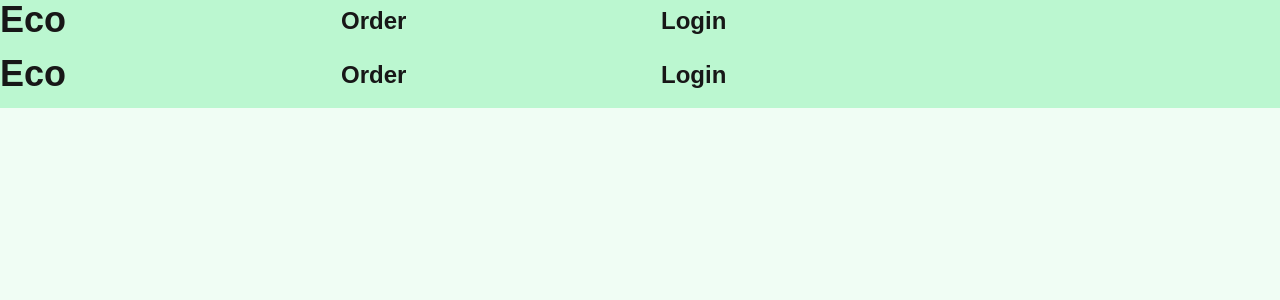
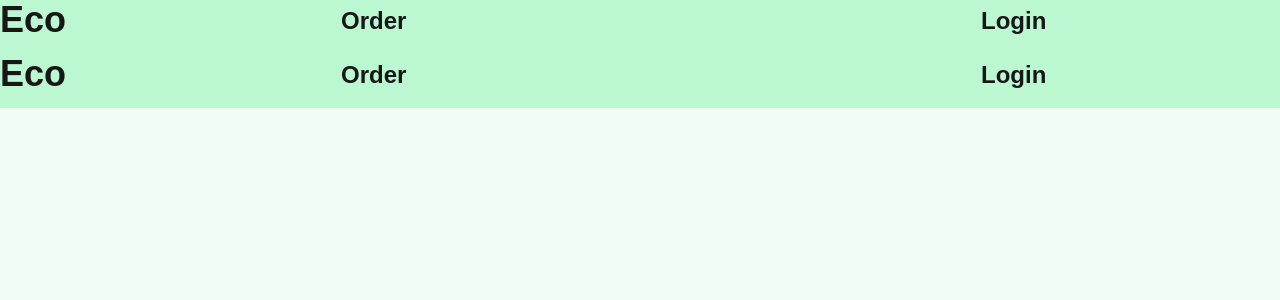
Before and after one commit to MingJ7/eco, a Next.js app: page /Components/NavBar in a window 1280 px wide. Shown: the top 300 px of the page. Built offline with nearby package versions, Linux system fonts and the light colour scheme.

Commit message:
remove margin for mobile

```diff
--- a/app/Components/NavBar/NavBar.tsx
+++ b/app/Components/NavBar/NavBar.tsx
@@ -3,14 +3,15 @@ import NavBarItem from './NavBarItem'
 
 export default function NavBar() {
   return (
-    <div className="mb-32 grid text-center lg:mb-0 lg:grid-cols-4 lg:text-left bg-green-200">
+    <div className="grid text-center grid-cols-1 lg:mb-0 lg:grid-cols-4 lg:text-left bg-green-200">
         <h1 className='text-4xl font-bold'>
           Eco
         </h1>
         <NavBarItem
-          url="/order"
+          url="/order/dish"
           header='Order'
         />
+        <div/>
         <NavBarItem
           url="/login"
           header='Login'
```
